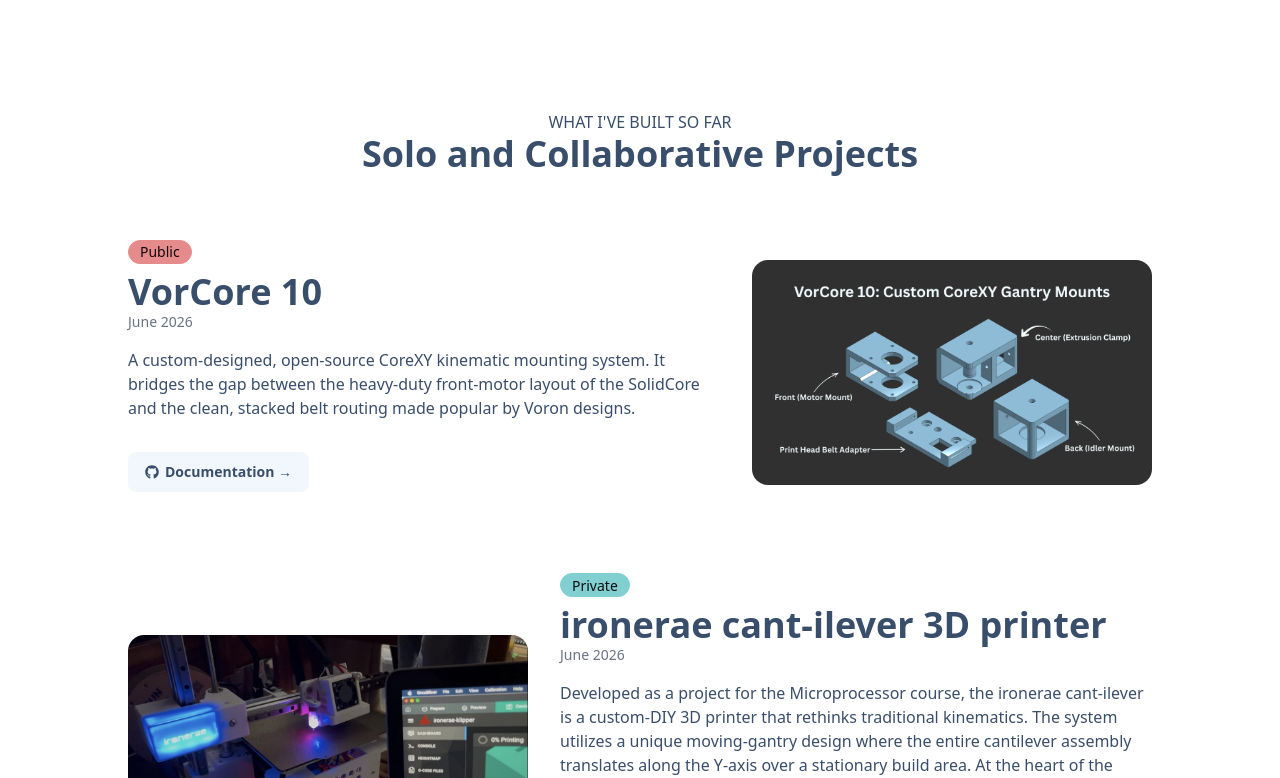
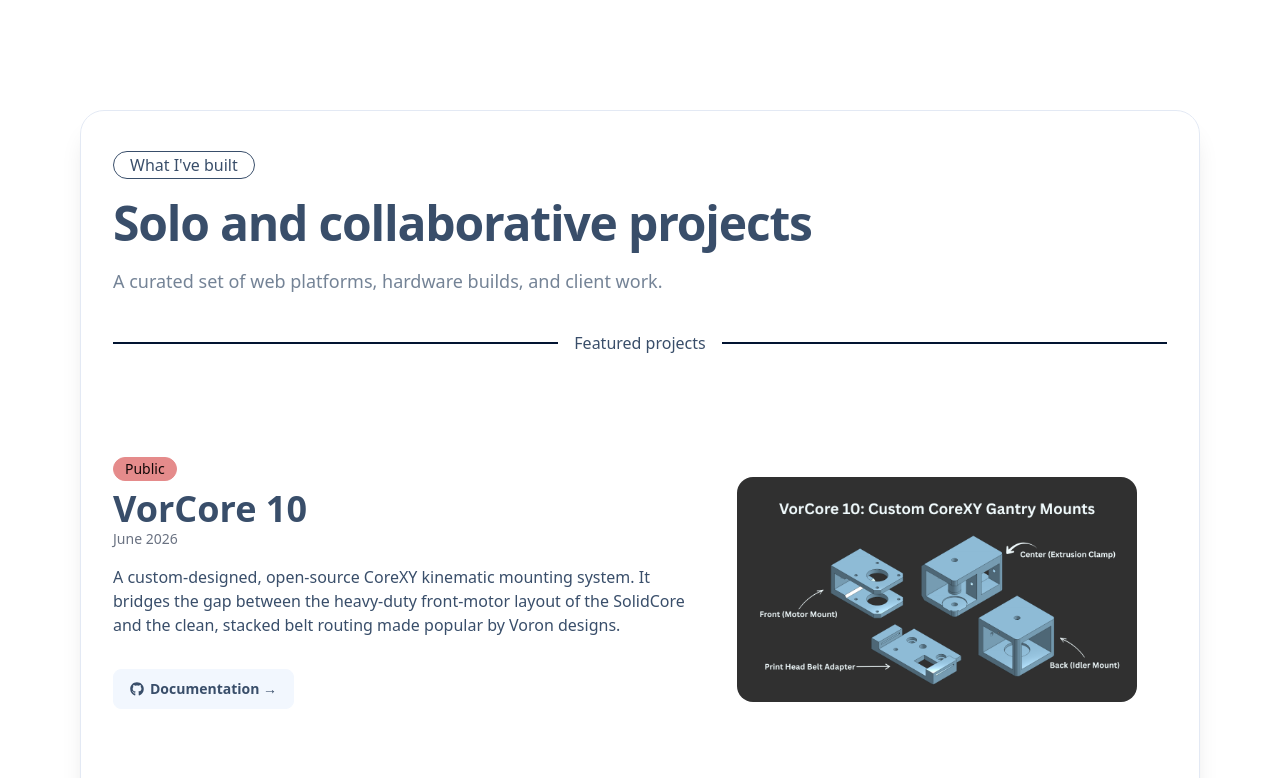
Before and after one commit to ironerae/ironerae-portfolio, a Next.js app: page / in a window 1280 px wide. Shown: the part 1222-2000 px from the top of the page. Built offline with nearby package versions, Linux system fonts and the light colour scheme.

Commit message:
feat: refactor Projects component to separate highlighted and other projects

```diff
--- a/app/Projects.tsx
+++ b/app/Projects.tsx
@@ -163,34 +163,35 @@
 ];
 
 export default function Projects() {
+  const highlightProjects = projects.filter((project) => project.isHighlight);
+  const otherProjects = projects.filter((project) => !project.isHighlight);
+
   return (
-    <div className="flex flex-col items-center mt-24" id="projects">
-      <motion.h3
-        className="font-medium"
+    <section className="mt-24 scroll-mt-24" id="projects">
+      <div className="rounded-3xl border border-base-300 bg-base-100/80 px-5 py-8 shadow-xl backdrop-blur md:px-8 md:py-10">
+        <div className="flex flex-col gap-10">
+          <motion.div
+            className="max-w-3xl"
             variants={animation()}
             initial="initial"
             whileInView="animate"
-        viewport={{
-          once: true,
-        }}
+            viewport={{ once: true }}
           >
-        WHAT I'VE BUILT SO FAR
-      </motion.h3>
-      <motion.h1
-        className="text-4xl font-bold text-center"
-        variants={animation(0.2)}
-        initial="initial"
-        whileInView="animate"
-        viewport={{
-          once: true,
-        }}
-      >
-        Solo and Collaborative Projects
-      </motion.h1>
-      <div>
-        {projects
-          .filter((project) => project.isHighlight)
-          .map(
+            <div className="badge badge-outline badge-lg px-4 py-3">
+              What I've built
+            </div>
+            <h2 className="mt-5 text-4xl font-bold tracking-tight md:text-5xl">
+              Solo and collaborative projects
+            </h2>
+            <p className="mt-5 max-w-2xl text-base text-base-content/70 md:text-lg">
+              A curated set of web platforms, hardware builds, and client work.
+            </p>
+          </motion.div>
+
+          <div className="divider divider-neutral m-0">Featured projects</div>
+
+          <div className="space-y-20">
+            {highlightProjects.map(
               (
                 {
                   siteLink,
@@ -222,21 +223,11 @@
               ),
             )}
           </div>
-      <motion.h3
-        className="text-2xl text-center mt-16 font-bold"
-        variants={animation()}
-        initial="initial"
-        whileInView="animate"
-        viewport={{
-          once: true,
-        }}
-      >
-        Other Projects
-      </motion.h3>
-      <div className="flex gap-8 justify-center flex-wrap mt-16">
-        {projects
-          .filter((project) => !project.isHighlight)
-          .map(
+
+          <div className="divider divider-neutral m-0">Other projects</div>
+
+          <div className="grid gap-8 md:grid-cols-2 xl:grid-cols-3">
+            {otherProjects.map(
               (
                 {
                   siteLink,
@@ -269,5 +260,7 @@
             )}
           </div>
         </div>
+      </div>
+    </section>
   );
 }
```
Lines whose indentation alone changed are shown as unchanged.
